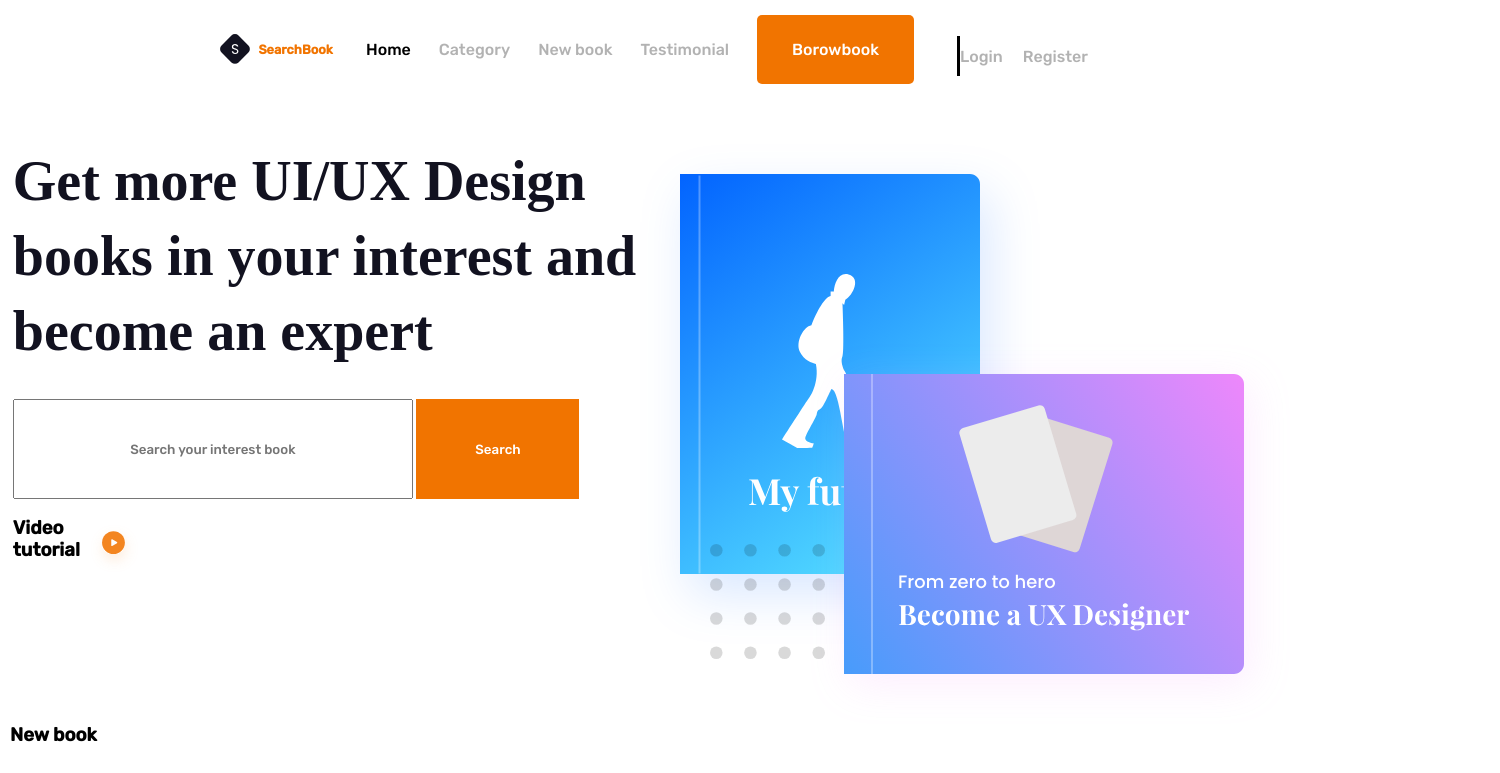
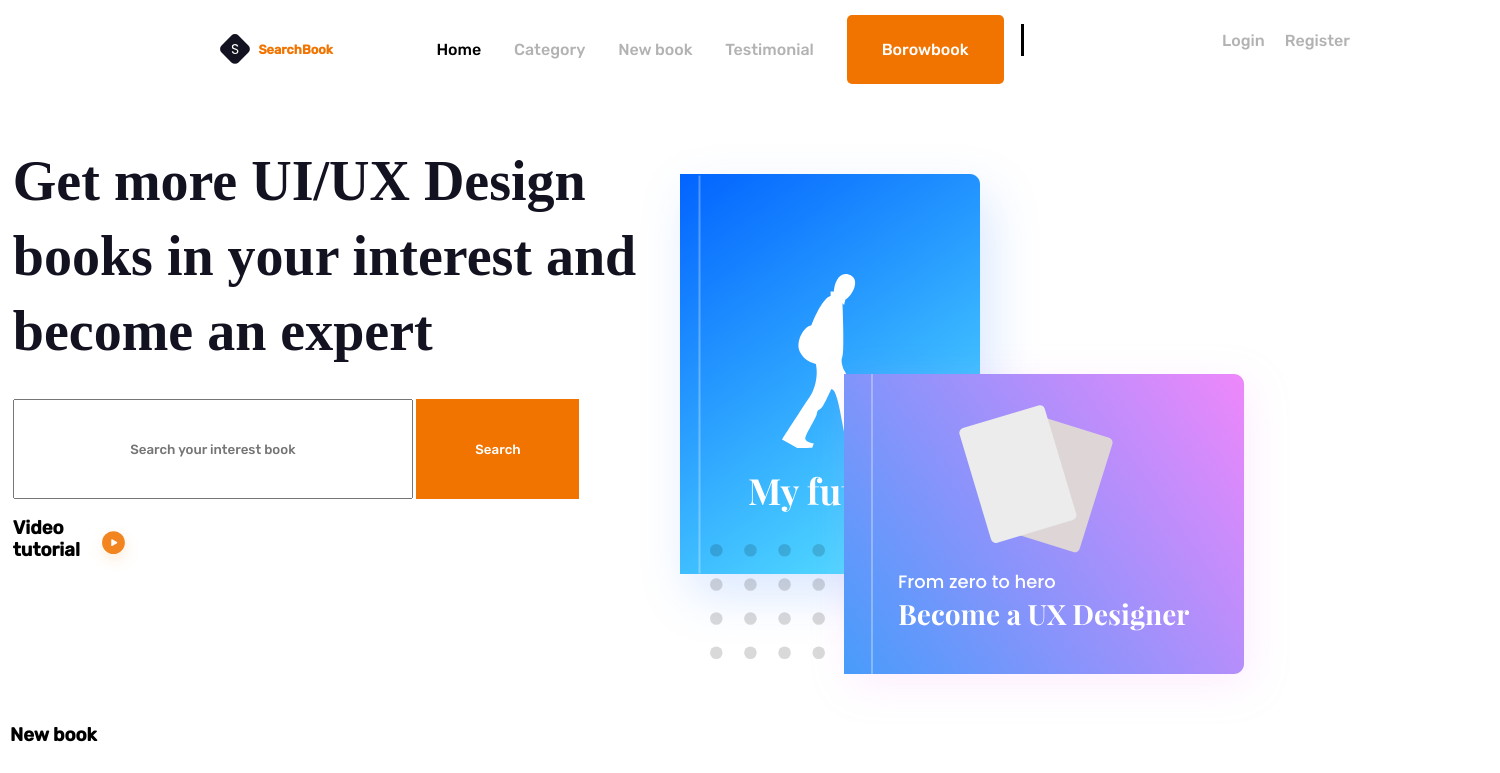
Before and after one commit to nika505/book-site, a plain HTML site: page index.html in a window 1280 px wide. Shown: the top 773 px of the page, 1500 px wide, since content can reach past the window. Drawn offline with Linux system fonts and the light colour scheme.

Commit message:
Update style.css

```diff
--- a/style.css
+++ b/style.css
@@ -7,7 +7,7 @@
 }
 
 header{
-
+    width: 1500px;
     height: 18vh;
     display: flex;
 }
@@ -86,8 +86,8 @@ nav{
     justify-content: center;
 }
 .login-form{
-    height: 14vh;
-    width: 70%;
+    height: 10vh;
+    width:1200px;
     display: flex;
     justify-content: right;
     align-items: center;
@@ -96,9 +96,9 @@ nav{
     position: absolute;
     content: '';
     width: 3px;
-    height: 5%;
+    height: 4%;
     background-color:black ;
-    right:25%;
+    right:20%;
 }
 .login-form li{
     margin-left: 20px;
@@ -112,7 +112,8 @@ nav{
 nav ul{
     position: absolute;
     top:5%;
-    width: 45%;
+    width: 600px;
+    margin-right: 60px;
     display: flex;
     justify-content: space-around;
 }
@@ -182,7 +183,7 @@ footer{
     position: relative;
 }
 .footer-text{
-    margin-top:5vh;
+    margin-top:50px;
     width: 60%;
     justify-content: space-between;
     position: absolute;
@@ -329,3 +330,12 @@ i{
         grid-template-columns: 90%;
     }
 }
+@media screen and (max-width:1024px){
+    .login-form{
+        display: none;
+    }
+    .footer-text{
+        margin-left: 3vh;
+        margin-top: 40vh;
+    }
+}
```
